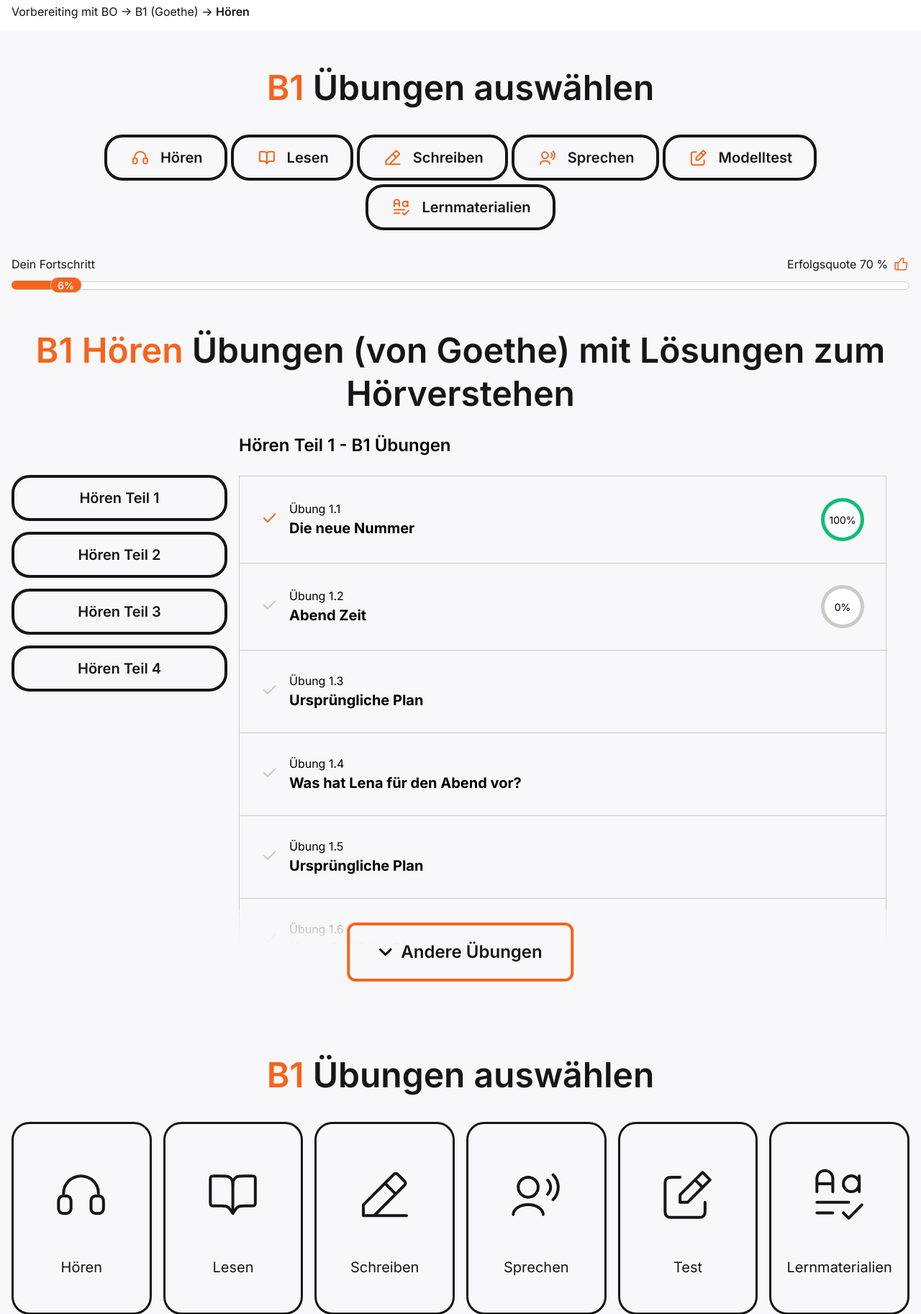
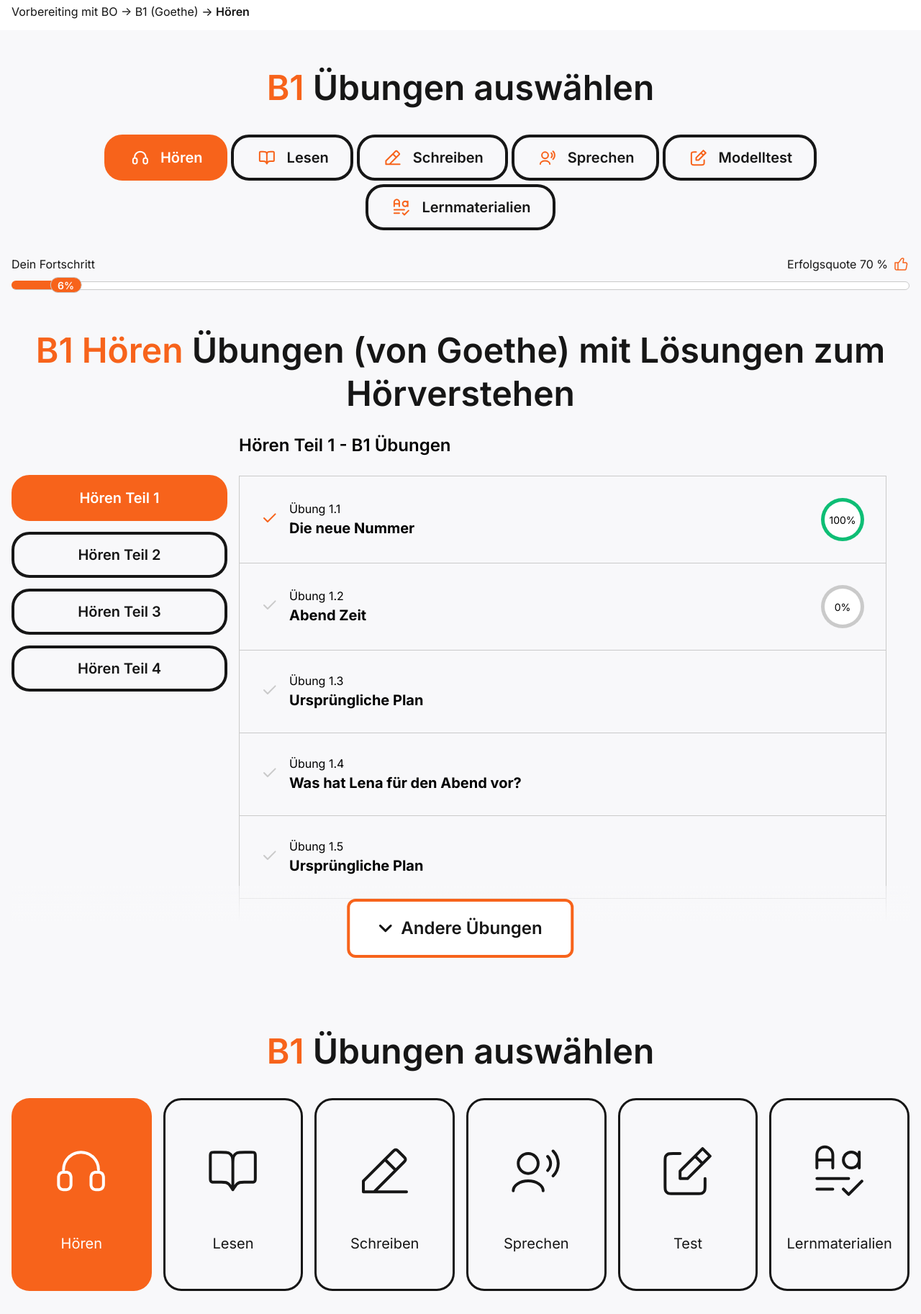
Before and after one commit to Nazar-Obeziuk/bo-vorbereitung, a PHP site: page /listening-german/listening-german.php in a window 1280 px wide. Shown: the part 174-2000 px from the top of the page at 72% size. Run offline with PHP 8.4, Linux system fonts and the light colour scheme; some web fonts are replaced.

Commit message:
add active classes

```diff
--- a/listening-german/listening-german.php
+++ b/listening-german/listening-german.php
@@ -24,7 +24,7 @@
         <div class="container">
             <h2 class="level-wrapper_title heading h2"><span>B1</span> Übungen auswählen</h2>
             <div class="listening-german__list">
-                <button class="secondary-button border" type="button">
+                <button class="secondary-button active border" type="button">
                     <svg width="32" height="32" viewBox="0 0 32 32" fill="none" xmlns="http://www.w3.org/2000/svg">
                         <path d="M23.645 15.5112C23.645 11.2156 20.1627 7.7334 15.8672 7.7334C11.5716 7.7334 8.08941 11.2156 8.08941 15.5112M20.3116 19.4001V21.6223C20.3116 22.1386 20.3116 22.3967 20.3543 22.6114C20.5297 23.4929 21.2188 24.1824 22.1004 24.3577C22.315 24.4004 22.5731 24.4004 23.0894 24.4004C23.6057 24.4004 23.8638 24.4004 24.0785 24.3577C24.96 24.1824 25.649 23.4929 25.8243 22.6114C25.867 22.3967 25.8672 22.1386 25.8672 21.6223V19.4001C25.8672 18.8838 25.867 18.6251 25.8243 18.4105C25.649 17.5289 24.96 16.8403 24.0785 16.665C23.8638 16.6223 23.6057 16.6223 23.0894 16.6223C22.5731 16.6223 22.315 16.6223 22.1004 16.665C21.2188 16.8403 20.5297 17.5289 20.3543 18.4105C20.3116 18.6251 20.3116 18.8838 20.3116 19.4001ZM11.4227 19.4001V21.6223C11.4227 22.1386 11.4226 22.3967 11.3799 22.6114C11.2045 23.4929 10.5155 24.1824 9.63401 24.3577C9.41934 24.4004 9.16129 24.4004 8.64501 24.4004C8.12874 24.4004 7.87059 24.4004 7.65592 24.3577C6.77439 24.1824 6.08524 23.4929 5.90989 22.6114C5.86719 22.3967 5.86719 22.1386 5.86719 21.6223V19.4001C5.86719 18.8838 5.86719 18.6251 5.90989 18.4105C6.08524 17.5289 6.77439 16.8403 7.65592 16.665C7.87059 16.6223 8.12873 16.6223 8.64501 16.6223C9.1613 16.6223 9.41934 16.6223 9.63401 16.665C10.5155 16.8403 11.2045 17.5289 11.3799 18.4105C11.4226 18.6251 11.4227 18.8838 11.4227 19.4001Z" stroke="#F7631B" stroke-width="2" stroke-linecap="round" stroke-linejoin="round" />
                     </svg>
@@ -90,7 +90,7 @@
 
             <div class="listening-exercises__row">
                 <div class="listening-exercises__buttons">
-                    <button class="secondary-button" type="button">
+                    <button class="secondary-button active" type="button">
                         Hören Teil 1
                     </button>
                     <button class="secondary-button" type="button">
@@ -192,6 +192,45 @@
                             </div>
 
                         </div>
+
+
+                        <div class="listening-list__box">
+                            <div class="listening-list__icon">
+                                <svg xmlns="http://www.w3.org/2000/svg" width="24" height="24" viewBox="0 0 24 24" fill="none">
+                                    <path d="M4 12.0005L8.94975 16.9502L19.5572 6.34375" stroke="#CACACA" stroke-width="2" stroke-linecap="round" stroke-linejoin="round" />
+                                </svg>
+                            </div>
+                            <div class="listening-list__text">
+                                <p class="text p4">Übung 1.7</p>
+                                <p class="text p3 bold">Ursprüngliche Plan</p>
+                            </div>
+
+                        </div>
+
+                        <div class="listening-list__box">
+                            <div class="listening-list__icon">
+                                <svg xmlns="http://www.w3.org/2000/svg" width="24" height="24" viewBox="0 0 24 24" fill="none">
+                                    <path d="M4 12.0005L8.94975 16.9502L19.5572 6.34375" stroke="#CACACA" stroke-width="2" stroke-linecap="round" stroke-linejoin="round" />
+                                </svg>
+                            </div>
+                            <div class="listening-list__text">
+                                <p class="text p4">Übung 1.8</p>
+                                <p class="text p3 bold">Ursprüngliche Plan</p>
+                            </div>
+
+                        </div>
+
+                        <div class="listening-list__box">
+                            <div class="listening-list__icon">
+                                <svg xmlns="http://www.w3.org/2000/svg" width="24" height="24" viewBox="0 0 24 24" fill="none">
+                                    <path d="M4 12.0005L8.94975 16.9502L19.5572 6.34375" stroke="#CACACA" stroke-width="2" stroke-linecap="round" stroke-linejoin="round" />
+                                </svg>
+                            </div>
+                            <div class="listening-list__text">
+                                <p class="text p4">Übung 1.9</p>
+                                <p class="text p3 bold">Ursprüngliche Plan</p>
+                            </div>
+                        </div>
                     </div>
                 </div>
 
@@ -213,7 +252,7 @@
         <div class="container">
             <h2 class="level-wrapper_title heading h2"><span>B1</span> Übungen auswählen</h2>
             <div class="choice-of-exercises__list">
-                <div class="listen-block outline-orange">
+                <div class="listen-block outline-orange active">
                     <svg xmlns="http://www.w3.org/2000/svg" width="100" height="100" viewBox="0 0 100 100" fill="none">
                         <path d="M73.8891 48.4721C73.8891 35.0485 63.0071 24.1665 49.5835 24.1665C36.1599 24.1665 25.2779 35.0485 25.2779 48.4721M63.4724 60.6248V67.5693C63.4724 69.1827 63.4724 69.9894 63.6058 70.6602C64.1538 73.415 66.3074 75.5696 69.0622 76.1176C69.733 76.251 70.5396 76.251 72.1529 76.251C73.7663 76.251 74.573 76.251 75.2438 76.1176C77.9986 75.5696 80.1516 73.415 80.6996 70.6602C80.833 69.9894 80.8335 69.1827 80.8335 67.5693V60.6248C80.8335 59.0115 80.833 58.2032 80.6996 57.5324C80.1516 54.7776 77.9986 52.6257 75.2438 52.0777C74.573 51.9443 73.7663 51.9443 72.1529 51.9443C70.5396 51.9443 69.733 51.9443 69.0622 52.0777C66.3074 52.6257 64.1538 54.7776 63.6058 57.5324C63.4724 58.2032 63.4724 59.0115 63.4724 60.6248ZM35.6946 60.6248V67.5693C35.6946 69.1827 35.6941 69.9894 35.5607 70.6602C35.0127 73.415 32.8596 75.5696 30.1048 76.1176C29.434 76.251 28.6276 76.251 27.0142 76.251C25.4008 76.251 24.5941 76.251 23.9233 76.1176C21.1685 75.5696 19.0149 73.415 18.4669 70.6602C18.3335 69.9894 18.3335 69.1827 18.3335 67.5693V60.6248C18.3335 59.0115 18.3335 58.2032 18.4669 57.5324C19.0149 54.7776 21.1685 52.6257 23.9233 52.0777C24.5941 51.9443 25.4008 51.9443 27.0142 51.9443C28.6276 51.9443 29.434 51.9443 30.1048 52.0777C32.8596 52.6257 35.0127 54.7776 35.5607 57.5324C35.6941 58.2032 35.6946 59.0115 35.6946 60.6248Z" stroke="#161616" stroke-width="4" stroke-linecap="round" stroke-linejoin="round" />
                     </svg>
--- a/styles/listening-german/listening-german.css
+++ b/styles/listening-german/listening-german.css
@@ -33,6 +33,8 @@
     display: flex;
     flex-direction: column;
     justify-content: space-between;
+    max-height: 670px;
+    overflow-y: scroll;
 }
 
 .listening-german .secondary-button svg {
@@ -52,6 +54,16 @@
 .listening-german .secondary-button:hover {
     background: var(--primary-orange);
     color: var(--white);
+}
+
+.listening-german .secondary-button.active {
+    background: var(--primary-orange);
+    border-color: var(--primary-orange);
+    color: var(--white);
+}
+
+.listening-german .secondary-button.active svg path {
+    stroke: var(--white);
 }
 
 .listening-german .secondary-button:hover svg path {
@@ -87,6 +99,10 @@
     gap: 16px;
 }
 
+.listening-exercises .primary-button {
+    background: var(--white);
+}
+
 .listening-exercises .listening-exercises__row:before {
     position: absolute;
     content: "";
@@ -96,7 +112,7 @@
     height: 100px;
     background: linear-gradient(transparent 90%, var(--light-gray));
 
-    background: rgb(255, 255, 255);
+    background: var(--white);
     background: linear-gradient(0deg, var(--light-gray) 50%, #f8f8fa82 100%);
 }
 
--- a/ui/listen-block/listenBlock.css
+++ b/ui/listen-block/listenBlock.css
@@ -11,6 +11,24 @@
   gap: 18px;
   transition: 0.4s;
   cursor: pointer;
+}
+
+.listen-block.active {
+  background: var(--primary-orange);
+  color: var(--white) !important;
+  border: var(--primary-orange);
+}
+
+.listen-block.active svg path {
+  stroke: var(--white);
+}
+
+.listen-block.active.outline-orange svg path {
+  stroke: var(--white);
+}
+
+.listen-block.active.outline-orange p {
+  color: var(--white);
 }
 
 .listen-block p {
```
